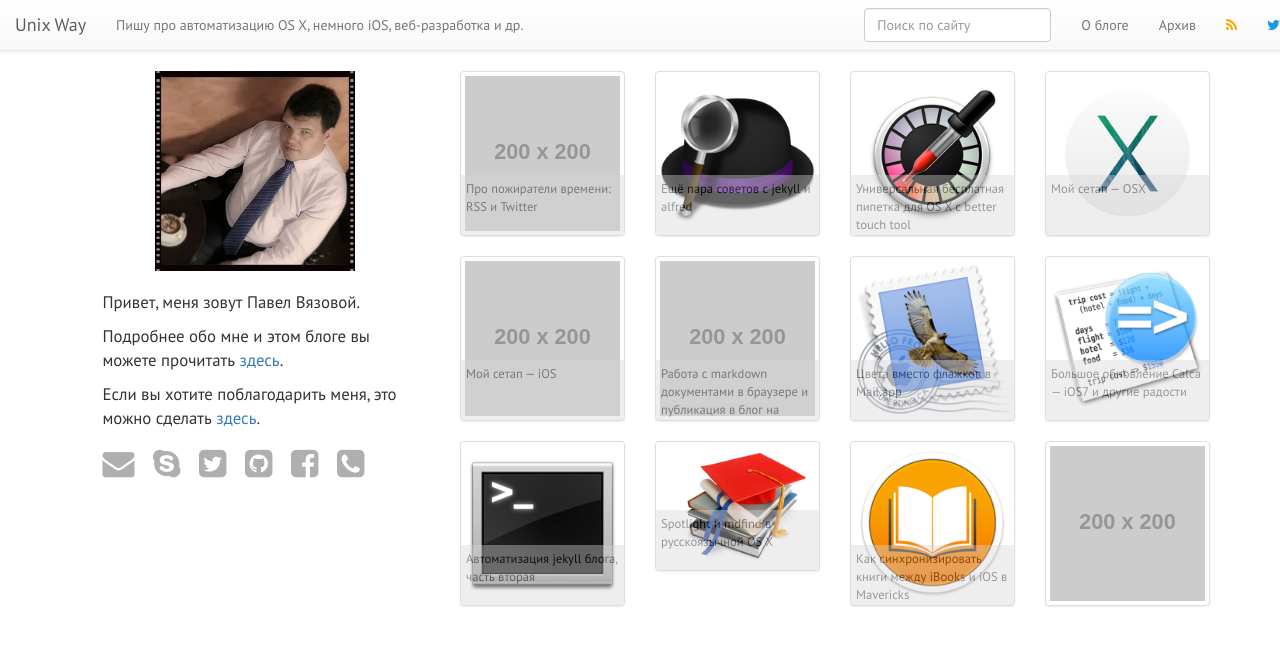
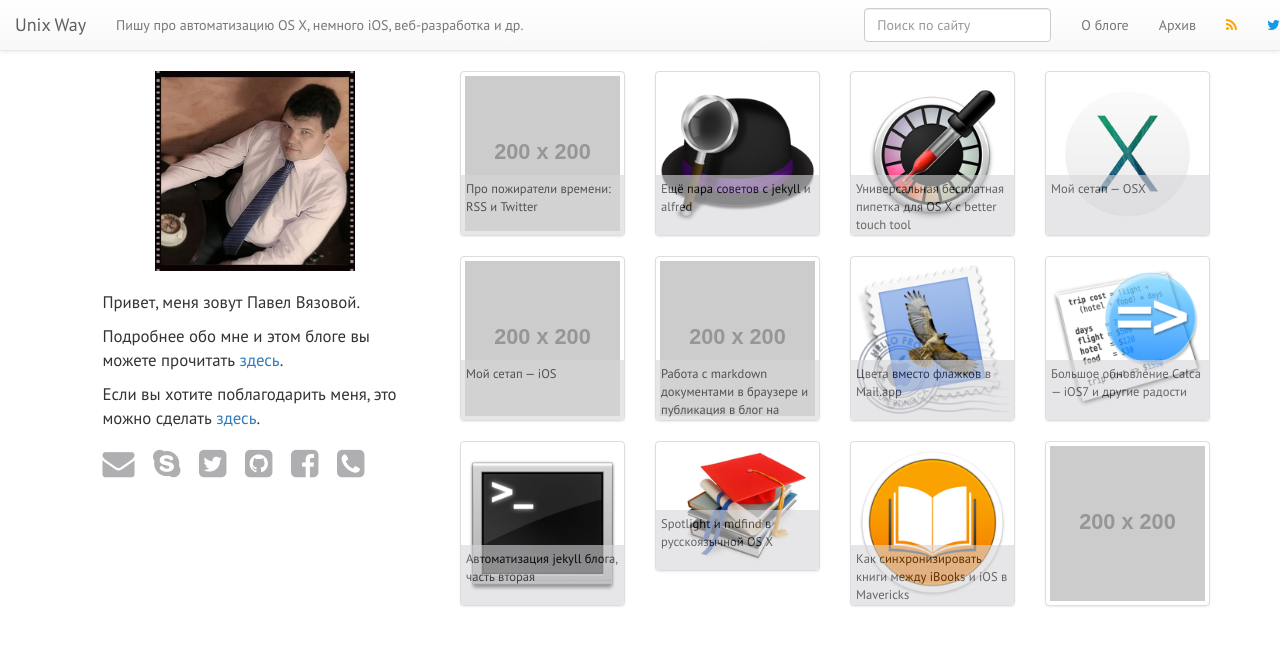
Before and after one commit to vyazovoi/vyazovoi.github.io, a Jekyll site: the page built from index.html, in a window 1280 px wide. Shown: the top 646 px of the page. Built offline with Jekyll 4.4.1, drawn with Linux system fonts in a browser that asks for light colours; nearby versions of some CDN libraries; Markdown is read by kramdown in place of the engine named in the settings; comment, search, counter and statistics services are not loaded.

Commit message:
мелочи

```diff
--- a/assets/site.js
+++ b/assets/site.js
@@ -15,10 +15,10 @@ jQuery(document).ready(function($) {
 
     $(".slider").hover(function() {
         // $(this).find('.hover-text').show();
-        $(this).find('.hover-text').css('opacity', '0.8');
+        $(this).find('.hover-text').css('opacity', '0.9');
     }, function() {
         // $(this).find('.hover-text').hide();
-        $(this).find('.hover-text').css('opacity', '0.4');
+        $(this).find('.hover-text').css('opacity', '0.6');
     });
 
 });
--- a/assets/style.css
+++ b/assets/style.css
@@ -158,17 +158,17 @@ body, h1, h2, h3, h4, h5 {
     border-radius-bottomright: 4px;
 
     display: inline-block;
-    opacity: 0.4;
+    opacity: 0.6;
 }
 
 .bydefault {
     /*display: inline-block !important;*/
-    opacity: 0.4;
+    opacity: 0.6;
 }
 
 .slider.hover .hover-text {
     /*display: inline-block !important;*/
-    opacity: 0.8 !important;
+    opacity: 0.9 !important;
 }
 
 .slider > a {
```
Also changed, not shown: thx.md (+2 -0 lines).
